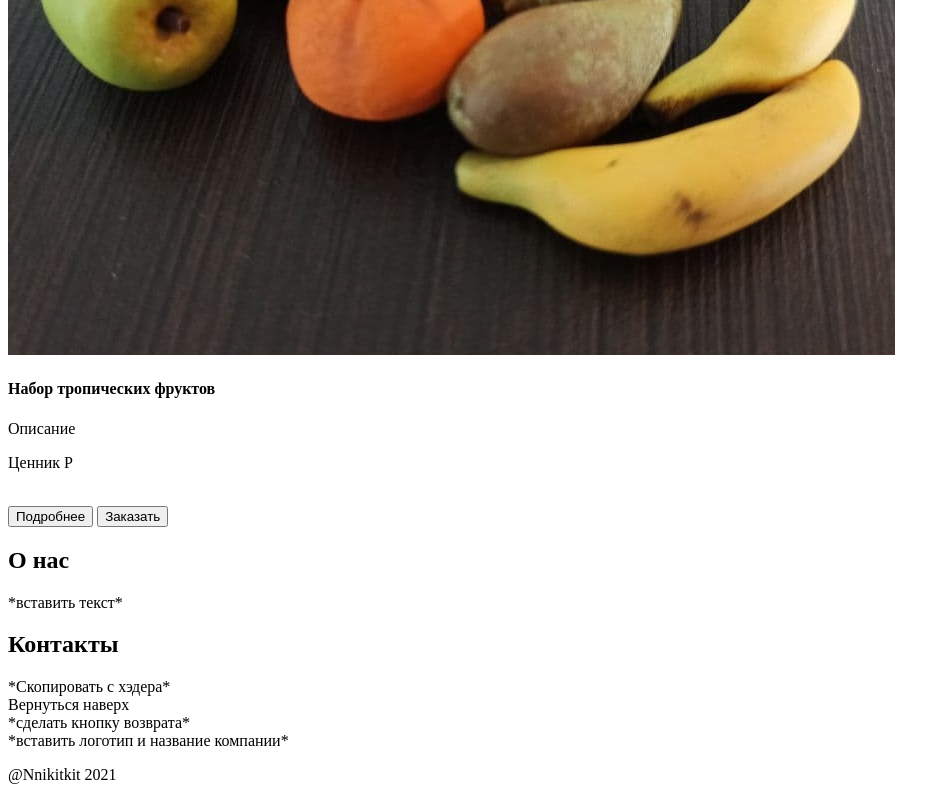
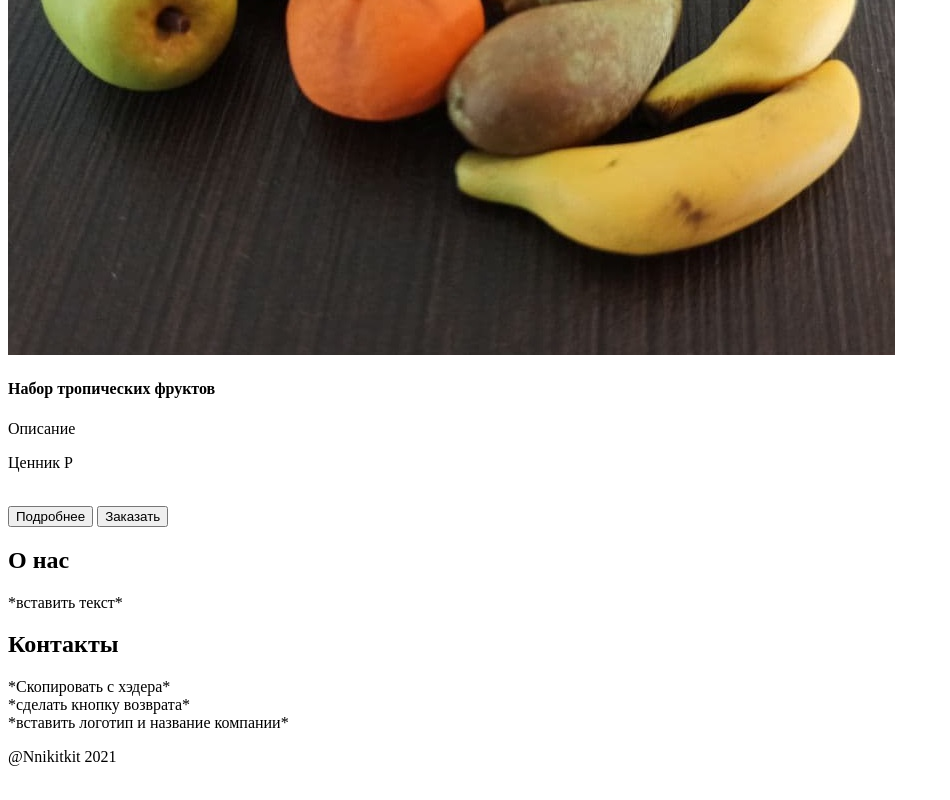
Before and after one commit to Nnikitkit/painting-works, a plain HTML site: page index.html in a window 1280 px wide. Shown: the part 2366-3166 px from the top of the page, without its empty margins (0-950 px from the left). Drawn offline with Linux system fonts and the light colour scheme.

Commit message:
Add files via upload

```diff
--- a/index.html
+++ b/index.html
@@ -80,7 +80,6 @@
         *Скопировать с хэдера*
         </section>
       <aside>
-        <div class="in-top"><span>Вернуться наверх</span></div>
         *сделать кнопку возврата*
         </aside>
     </main>
```
Also changed, not shown: Оформление/Пример/Механизированные малярные работы/1.jpeg (added), Оформление/Пример/Наши работы/1.jpeg (added), Оформление/Пример/Наши работы/2.jpeg (added), Оформление/Пример/Наши работы/3.jpeg (added), Оформление/Пример/Наши работы/4.jpeg (added), Оформление/Пример/Наши работы/5.jpeg (added), Оформление/Пример/Наши работы/6.jpeg (added), Оформление/Пример/О нас/мы.jpeg (added).
